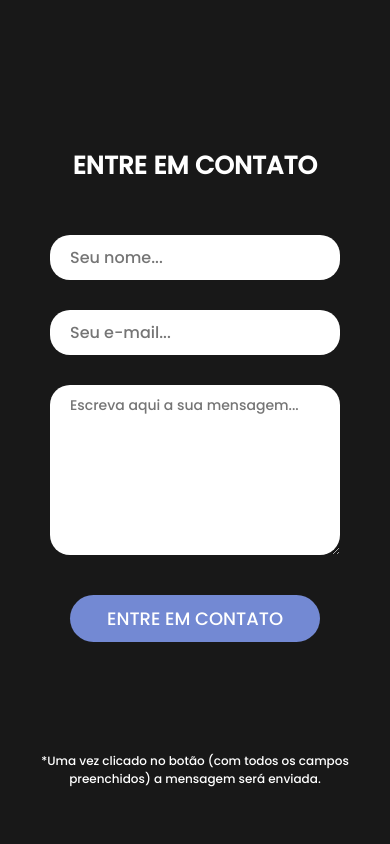
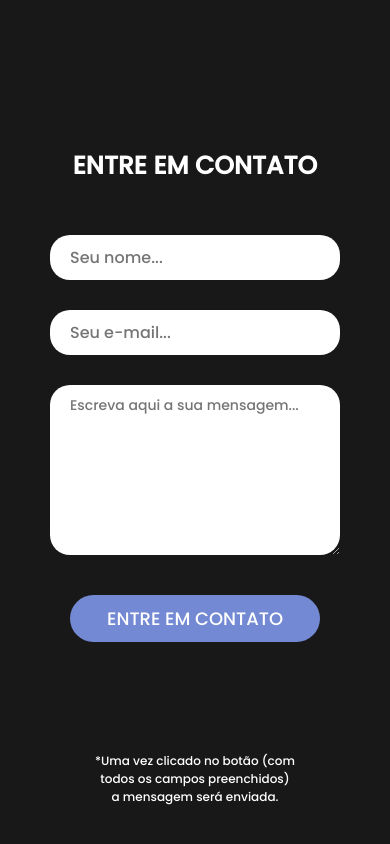
Before and after one commit to rhuan05/Portf-lio-1.0, a plain HTML site: page index.html in a window 390 px wide. Shown: the part 3553-4397 px from the top of the page. Drawn offline with nearby package versions, Linux system fonts and the light colour scheme.

Commit message:
Update style.css

```diff
--- a/style.css
+++ b/style.css
@@ -440,4 +440,7 @@ form p{
     .projetosSec p{
         width: 300px;
     }
+    .contatoSec p{
+        width: 200px;
+    }
 }
```
